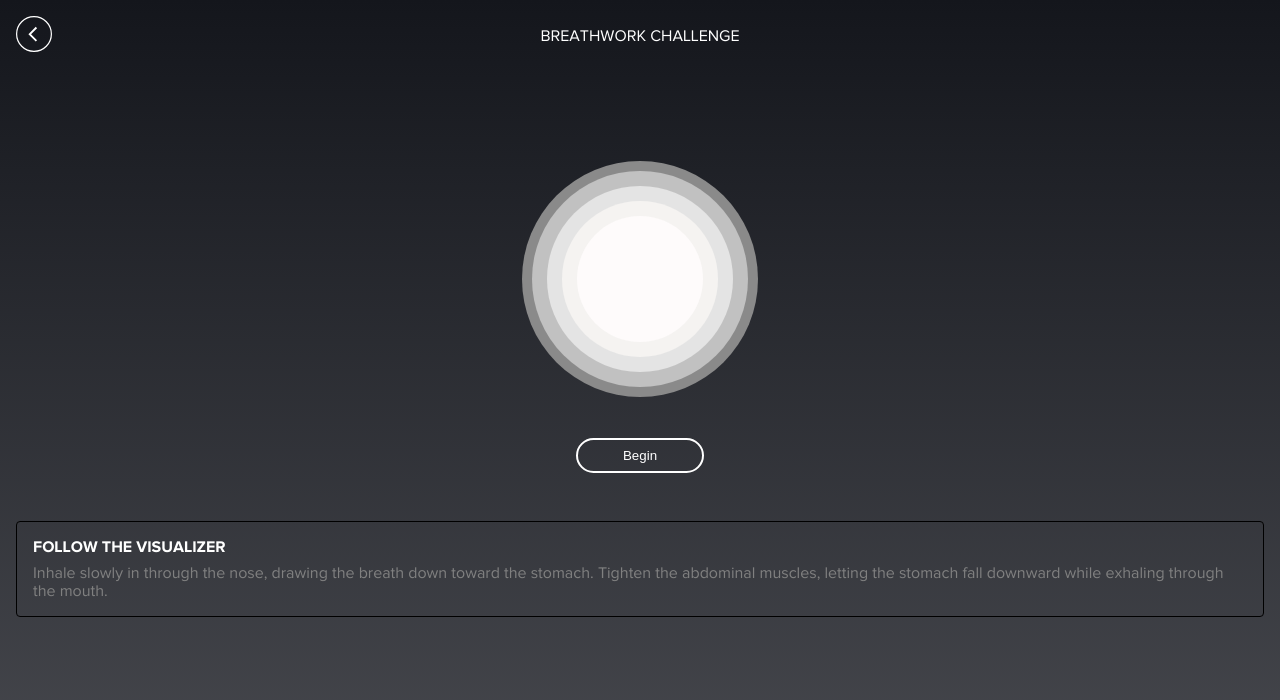
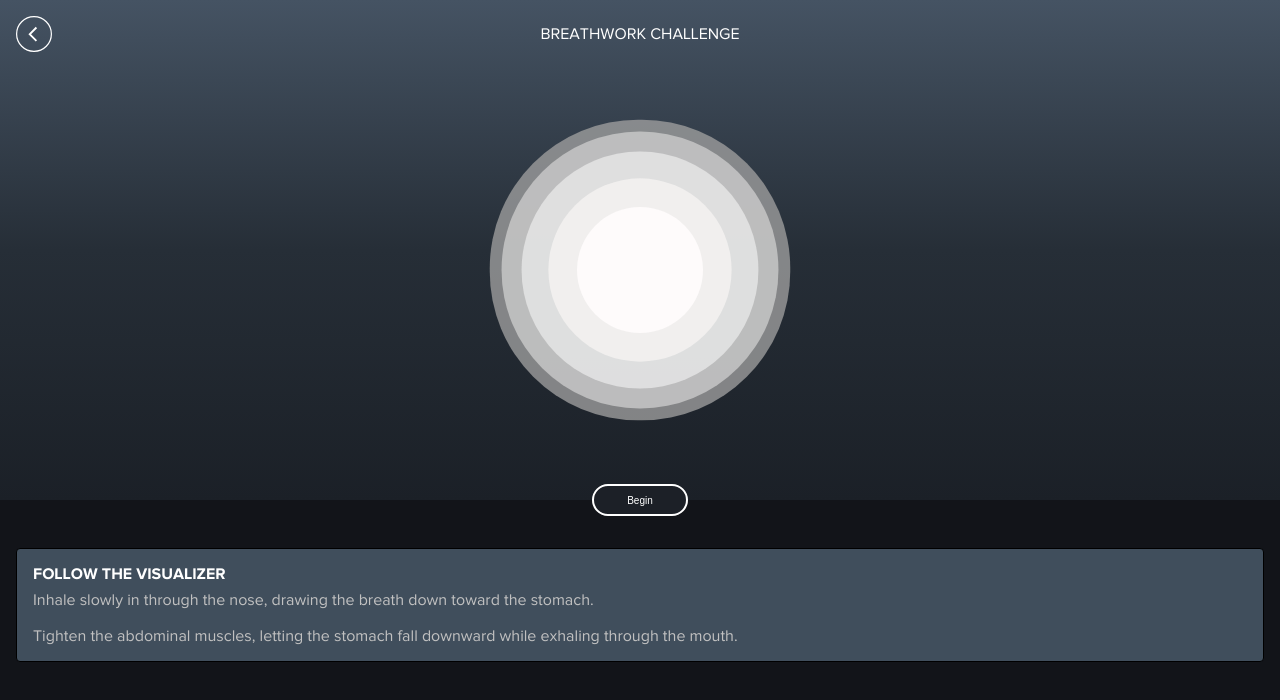
Before and after one commit to jtkwan91/whoop-industry-project, a React (Create React App) app in the folder client/: page /breathe in a window 1280 px wide. Shown: the top 700 px of the page. Built offline with nearby package versions, Linux system fonts and the light colour scheme.

Commit message:
functional breathing animation and most styling done

```diff
--- a/client/src/pages/BreathingPage/BreathingPage.js
+++ b/client/src/pages/BreathingPage/BreathingPage.js
@@ -14,21 +14,24 @@ breatheState.setState('breathe__anim')
 
   return (
   <div className='breathe'>
-    <div className='breathe__header'>
-      <Link className='breathe__header-back' to='/'><img src={back} alt="backarrow" /></Link>
-      <h4 className='breathe__header-title'>BREATHWORK CHALLENGE</h4>
+    <div className='breathe__gradient'>
+      <div className='breathe__header'>
+        <Link className='breathe__header-back' to='/'><img src={back} alt="backarrow" /></Link>
+        <h4 className='breathe__header-title'>BREATHWORK CHALLENGE</h4>
+      </div>
+      <div className='breathe__challenge'>
+        <div className='breathe__circle breathe__anim' >Breathe Circle</div>
+        <button className='breathe__begin' onClick={handleClick}>Begin</button>
     </div>
-    <div className='breathe__challenge'>
-      <div className='breathe__circle' addclass={breatheState}>Breathe Circle</div>
-      <button className='breathe__begin' onClick={handleClick}>Begin</button>
+    </div>
       <div className='breathe__instructions'>
         <h4 className='breathe__instructions-title'>FOLLOW THE VISUALIZER</h4>
         <p className='breathe__instructions-details'>
-        Inhale slowly in through the nose, drawing the breath down toward the stomach.
+        Inhale slowly in through the nose, drawing the breath down toward the stomach. <br /> <br />
         Tighten the abdominal muscles, letting the stomach fall downward while exhaling through the mouth.
         </p>
         </div>
-      </div>
+
   </div>
   )
 }
--- a/client/src/pages/BreathingPage/BreathingPage.scss
+++ b/client/src/pages/BreathingPage/BreathingPage.scss
@@ -1,8 +1,16 @@
 @use "../../styles/mixins" as *;
 
 .breathe {
-  padding: 1rem;
+  background-color: rgba(18, 20, 25, 1);
+  height: 100vh;
 
+  &__gradient {
+    background: linear-gradient(
+      rgba(69, 83, 99, 1),
+      rgba(38, 46, 55, 1),
+      rgba(27, 32, 39, 1)
+    );
+  }
   &__header {
     display: flex;
     justify-content: center;
@@ -10,6 +18,7 @@
     height: 40px;
 
     &-title {
+      margin-top: 1.75rem;
       color: white;
       font-weight: 300;
       font-size: 1rem;
@@ -28,7 +37,8 @@
     flex-direction: column;
     justify-content: center;
     align-items: center;
-    margin-top: 4rem;
+    position: relative;
+    height: 28.75rem;
   }
   &__circle {
     color: transparent;
@@ -37,9 +47,9 @@
     border-radius: 50%;
     margin: 6rem;
     background-color: rgba(254, 251, 251, 1);
-    box-shadow: 0 0 0 15px rgba(245, 243, 241, 1),
-      0 0 0 30px rgba(228, 228, 228, 1), 0 0 0 45px rgba(193, 193, 193, 1),
-      0 0 0 55px rgb(138, 138, 138);
+    box-shadow: 0 0 0 25px rgba(245, 243, 241, 1),
+      0 0 0 50px rgba(228, 228, 228, 1), 0 0 0 70px rgba(193, 193, 193, 1),
+      0 0 0 80px rgb(138, 138, 138);
   }
 
   &__anim {
@@ -51,16 +61,21 @@
   &__begin {
     border-radius: 1.25rem;
     border: 2px solid white;
-    background: none;
+    background: rgba(28, 32, 39, 1);
     color: white;
     padding: 0.5rem;
-    width: 8rem;
-    margin-bottom: 3rem;
+    width: 6rem;
+    height: 2rem;
+    font-size: 10px;
+    position: absolute;
+    bottom: -1rem;
   }
   &__instructions {
     border: 1px solid black;
     border-radius: 4px;
     padding: 1rem;
+    background-color: rgba(64, 78, 92, 1);
+    margin: 3rem 1rem;
 
     &-title {
       color: white;
@@ -68,7 +83,7 @@
       margin-bottom: 0.5rem;
     }
     &-details {
-      color: grey;
+      color: rgba(193, 193, 193, 1);
     }
   }
 }
--- a/client/src/styles/_mixins.scss
+++ b/client/src/styles/_mixins.scss
@@ -14,25 +14,19 @@
 
 @keyframes breathe {
   0% {
-    box-shadow: 0 0 0 0.9375rem rgba(254, 251, 251, 0.4),
-      0 0 0 1.875rem rgba(254, 251, 251, 0.4),
-      0 0 0 2.8125rem rgba(254, 251, 251, 0.4),
-      0 0 0 3.75rem rgba(254, 251, 251, 0.4),
-      0 0 0 4.6875rem rgba(254, 251, 251, 0.4);
+    box-shadow: 0 0 0 25px rgba(245, 243, 241, 1),
+      0 0 0 50px rgba(228, 228, 228, 1), 0 0 0 70px rgba(193, 193, 193, 1),
+      0 0 0 80px rgb(138, 138, 138);
   }
   50% {
-    box-shadow: 0 0 0 1.5625rem rgba(254, 251, 251, 0.4),
-      0 0 0 3.125rem rgba(254, 251, 251, 0.4),
-      0 0 0 4.6875rem rgba(254, 251, 251, 0.4),
-      0 0 0 6.25rem rgba(254, 251, 251, 0.4),
-      0 0 0 7.8125rem rgba(254, 251, 251, 0.4);
+    box-shadow: 0 0 0 35px rgba(254, 251, 251, 0.4),
+      0 0 0 65px rgba(254, 251, 251, 0.4), 0 0 0 85px rgba(254, 251, 251, 0.4),
+      0 0 0 100px rgba(254, 251, 251, 0.4);
   }
 
   100% {
-    box-shadow: 0 0 0 0.9375rem rgba(254, 251, 251, 0.4),
-      0 0 0 1.875rem rgba(254, 251, 251, 0.4),
-      0 0 0 2.8125rem rgba(254, 251, 251, 0.4),
-      0 0 0 3.75rem rgba(254, 251, 251, 0.4),
-      0 0 0 4.6875rem rgba(254, 251, 251, 0.4);
+    box-shadow: 0 0 0 25px rgba(245, 243, 241, 1),
+      0 0 0 50px rgba(228, 228, 228, 1), 0 0 0 70px rgba(193, 193, 193, 1),
+      0 0 0 80px rgb(138, 138, 138);
   }
 }
```
